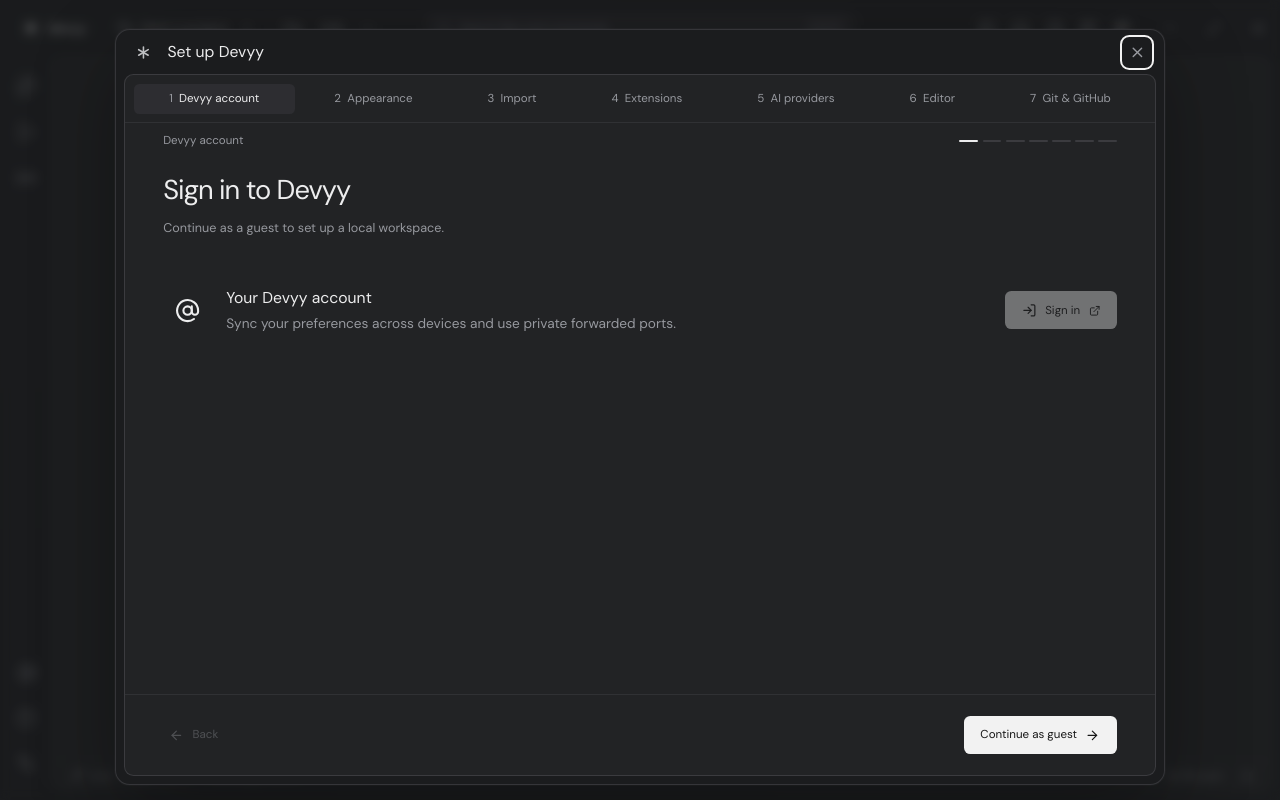
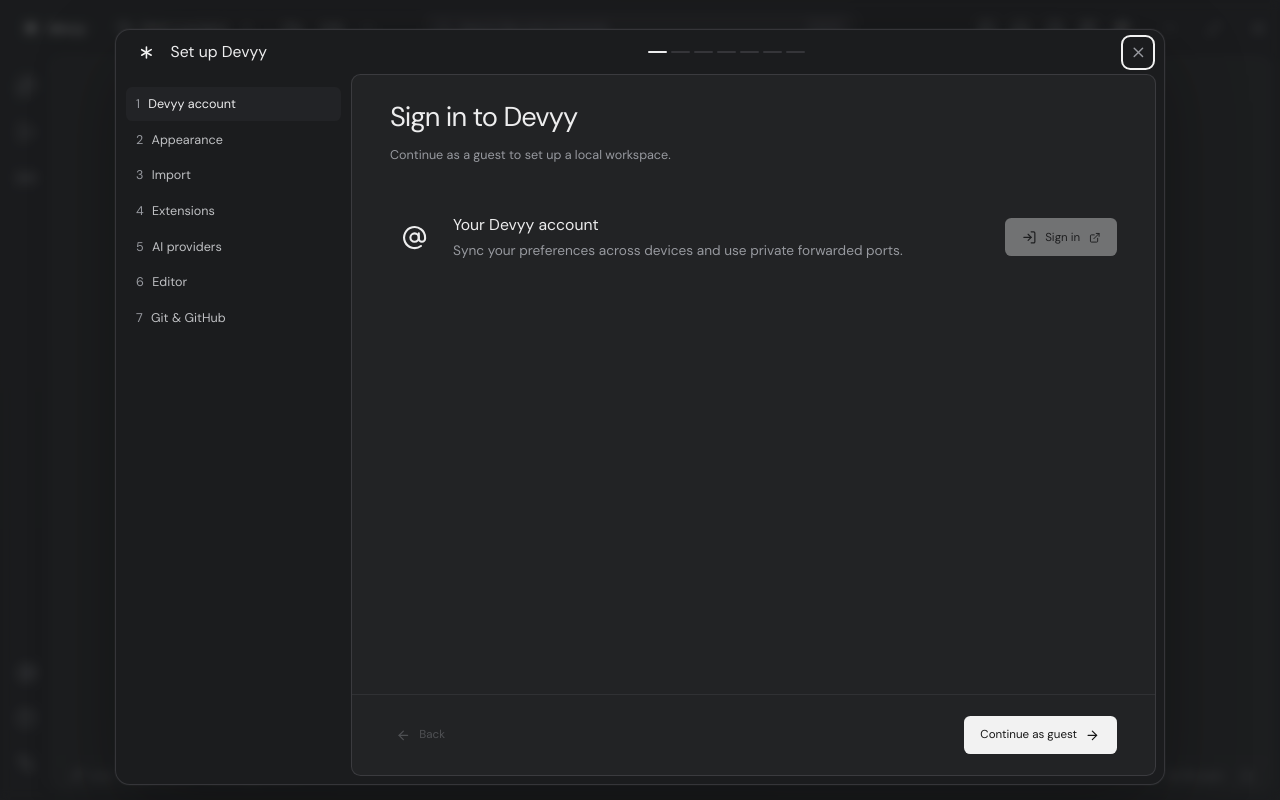
Before and after one commit to trydevyy/devyy, a React (Vite) app: page / in a window 1280 px wide. Built offline with nearby package versions, Linux system fonts and the light colour scheme.

Commit message:
Restore the Settings layout in Devyy setup

```diff
--- a/src/components/Setup.tsx
+++ b/src/components/Setup.tsx
@@ -78,10 +78,24 @@ export default function Setup({
         <ModalHeader
           title="Set up Devyy"
           icon={<Asterisk size={18} />}
+          actions={
+            <div
+              className="setup-progress"
+              role="progressbar"
+              aria-label="Setup progress"
+              aria-valuemin={1}
+              aria-valuemax={steps.length}
+              aria-valuenow={step + 1}
+            >
+              {steps.map((item, i) => (
+                <i key={item} className={i <= step ? "complete" : ""} />
+              ))}
+            </div>
+          }
           onClose={onFinish}
           closeLabel="Skip setup"
         />
-        <ModalBody flush className="setup-body">
+        <div className="setup-body">
           <nav className="setup-steps" aria-label="Setup steps">
             {steps.map((item, i) => (
               <button
@@ -95,22 +109,7 @@ export default function Setup({
             ))}
           </nav>
 
-          <div className="setup-main">
-            <header>
-              <span>{steps[step]}</span>
-              <div
-                className="setup-progress"
-                role="progressbar"
-                aria-label="Setup progress"
-                aria-valuemin={1}
-                aria-valuemax={steps.length}
-                aria-valuenow={step + 1}
-              >
-                {steps.map((item, i) => (
-                  <i key={item} className={i <= step ? "complete" : ""} />
-                ))}
-              </div>
-            </header>
+          <ModalBody flush className="setup-main">
             <div className="setup-scroll" key={step}>
               <h2>
                 {
@@ -358,8 +357,8 @@ export default function Setup({
                 )}
               </button>
             </footer>
-          </div>
-        </ModalBody>
+          </ModalBody>
+        </div>
       </MotionModalSection>
     </ModalBackdrop>
   );
```
Also changed, not shown: src/styles.css, 1 other file (tests, documents, lock files or other folders).
